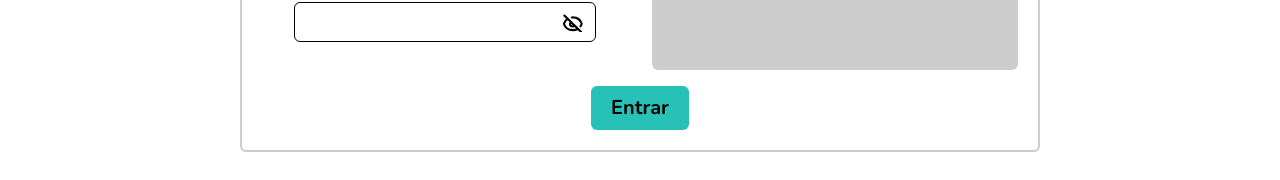
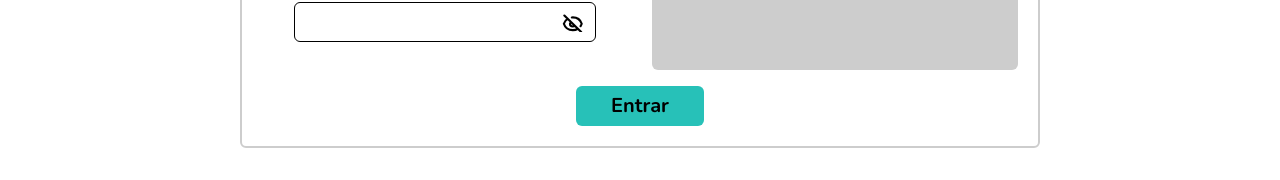
Before and after one commit to ryanbritodev/e-way, a React (Vite) app: page /userIn in a window 1280 px wide. Shown: the part 516-696 px from the top of the page. Built offline with nearby package versions, Linux system fonts and the light colour scheme; what @supabase/auth-helpers-react would draw is missing.

Commit message:
feat(userIn): add loading for ux intentions

```diff
--- a/package.json
+++ b/package.json
@@ -10,7 +10,10 @@
     "preview": "vite preview"
   },
   "dependencies": {
+    "@emotion/react": "^11.13.3",
+    "@emotion/styled": "^11.13.0",
     "@google/generative-ai": "^0.20.0",
+    "@mui/material": "^6.1.4",
     "@supabase/auth-helpers-react": "^0.5.0",
     "@supabase/supabase-js": "^2.45.4",
     "axios": "^1.7.7",
--- a/src/pages/UserIn/index.jsx
+++ b/src/pages/UserIn/index.jsx
@@ -1,16 +1,17 @@
 import { ArrowLeftRight } from "lucide-react";
 import { InputLabel } from "../components/InputLabel";
 import { useForm } from "react-hook-form";
-import { Header } from "../Landing/components/Header/Header"
+import { Header } from "../Landing/components/Header/Header";
+import axios from "axios";
 import { useEffect, useState } from "react";
-import axios from "axios";
+import { CircularProgress } from "@mui/material";
 
 export const UserIn = () => {
-  const { register, handleSubmit, formState, control, reset } = useForm();
+  const { register, handleSubmit, reset } = useForm();
   const [isRegister, setIsRegister] = useState(true);
+  const [status, setStatus] = useState("idle");
 
   const onSubmit = async (data) => {
-    console.log(data.emailLogin);
     if (
       (data.emailLogin === undefined && data.emailRegister === "") ||
       data.passwordRegister === "" ||
@@ -35,22 +36,27 @@ export const UserIn = () => {
     }
 
     if (data.emailLogin !== undefined) {
+      setStatus("loading");
+
       try {
-        const req = await axios.post(
+        const request = await axios.post(
           "https://eway-api.onrender.com/users/login",
           {
             email: data.emailLogin,
             password: data.passwordLogin,
           }
         );
+        setStatus("success");
 
-        if (req.status === 200) {
+        if (request.status === 200) {
           localStorage.setItem("name", req.data.name);
           localStorage.setItem("email", req.data.email);
           alert("Autenticação concluída, seja bem-vindo!");
           window.location.href = "/";
         }
       } catch (err) {
+        setStatus("error");
+
         if (err.status === 502) {
           alert("Erro no servidor, tente novamente mais tarde!");
           return;
@@ -63,6 +69,8 @@ export const UserIn = () => {
         }
       }
     } else {
+      setStatus("loading");
+
       try {
         const req = await axios.post(
           "https://eway-api.onrender.com/users/register",
@@ -72,6 +80,7 @@ export const UserIn = () => {
             password: data.passwordRegister,
           }
         );
+        setStatus("success");
 
         if (req.status === 201) {
           localStorage.setItem("name", req.data.name);
@@ -80,6 +89,7 @@ export const UserIn = () => {
           window.location.href = "/";
         }
       } catch (err) {
+        setStatus("error");
         if (err.status === 502) {
           alert("Erro no servidor, tente novamente mais tarde!");
           return;
@@ -93,19 +103,22 @@ export const UserIn = () => {
   };
 
   useEffect(() => {
-    // control._reset;
     reset();
   }, [isRegister]);
 
   return (
     <>
-      <Header/>
+      <Header />
       <form
         className="flex flex-col gap-4 max-w-[50rem] mx-10 mt-28 md:mx-auto items-center border-2 border-[#CDCDCD] bg-white p-5 rounded-md"
         onSubmit={handleSubmit(onSubmit)}
       >
         <div className="container flex flex-col md:flex-row h-auto">
-          <div className={`flex flex-col gap-2 px-8 basis-1/2 h-full transition-all p-7  ${isRegister  ? 'bg-inherit' : 'bg-[#CDCDCD]'} flex-grow rounded-md`}>
+          <div
+            className={`flex flex-col gap-2 px-8 basis-1/2 h-full transition-all p-7  ${
+              isRegister ? "bg-inherit" : "bg-[#CDCDCD]"
+            } flex-grow rounded-md`}
+          >
             <h1 className="font-bold text-eblue text-2xl">
               Faça seu cadastro!
             </h1>
@@ -155,7 +168,11 @@ export const UserIn = () => {
           >
             <ArrowLeftRight />
           </button>
-          <div className={`flex flex-col gap-2 px-8 basis-1/2 flex-auto transition-all p-7 ${!isRegister  ? 'bg-inherit' : 'bg-[#CDCDCD]'} rounded-md`}>
+          <div
+            className={`flex flex-col gap-2 px-8 basis-1/2 flex-auto transition-all p-7 ${
+              !isRegister ? "bg-inherit" : "bg-[#CDCDCD]"
+            } rounded-md`}
+          >
             <h1 className="font-bold text-eblue text-2xl">
               Já tem uma conta? Faça seu login!
             </h1>
@@ -178,11 +195,17 @@ export const UserIn = () => {
             </div>
           </div>
         </div>
+
         <button
-          className="px-5 py-2 bg-eblue text-black font-bold text-xl rounded-md max-w-32"
+          className={`px-5 py-2 bg-eblue text-black font-bold text-xl rounded-md w-full max-w-32 max-h-10 text-center flex flex-col justify-center items-center`}
           type="submit"
+          disabled={status === "loading"}
         >
-          Entrar
+          {status === "loading" ? (
+            <CircularProgress size={22} sx={{ color: "#000" }} />
+          ) : (
+            "Entrar"
+          )}
         </button>
       </form>
     </>
```
Also changed, not shown: 1 other file (tests, documents, lock files or other folders). Lines whose indentation alone changed are shown as unchanged.
